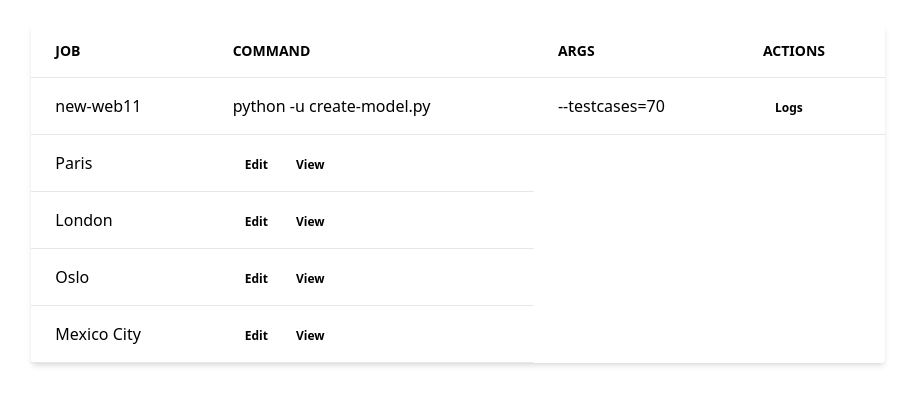
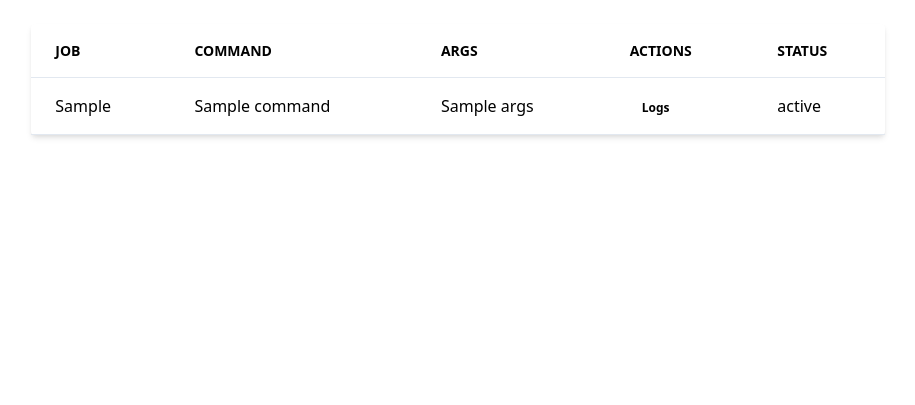
Before and after one commit to govindKAG/MLFrontend, a Flask app: template templates/tables.html in a window 1280 px wide. Shown: the top 405 px of the page, without its empty margins (182-1097 px from the left). Run offline with Flask 2, Linux system fonts and the light colour scheme; the template is opened without the code that fills it: most values are stand-ins (such as "Sample title", 1, 10 or a date in 2020).

Commit message:
working trainjob list view

```diff
--- a/app.py
+++ b/app.py
@@ -58,8 +58,9 @@
             shell = True)
     pods = json.loads(pods)
     items = pods['items']
-    statuses = {i['metadata']['labels']['job-name']:{ 'status':i['status']['phase'], 'command':i['spec']['containers'][0]['command'],'args':i['spec']['containers'][0]['args']} for i in items}
-    return json.dumps(statuses)
+    statuses = {i['metadata']['labels']['job-name']:{ 'status':i['status']['phase'], 'command':' '.join(i['spec']['containers'][0]['command']),'args':' '.join(i['spec']['containers'][0]['args'])} for i in items}
+    #return json.dumps(statuses)
+    return render_template('tables.html', statuses=statuses)
     #return  flask.Response(pods, mimetype='text/plain')
 
 @app.route("/download/<path>")
--- a/templates/tables.html
+++ b/templates/tables.html
@@ -14,46 +14,21 @@
           <th class="py-4 px-6 bg-grey-lightest font-bold uppercase text-sm text-grey-dark border-b border-grey-light">Job</th>
           <th class="py-4 px-6 bg-grey-lightest font-bold uppercase text-sm text-grey-dark border-b border-grey-light">Command</th>
           <th class="py-4 px-6 bg-grey-lightest font-bold uppercase text-sm text-grey-dark border-b border-grey-light">Args</th>
-          <th class="py-4 px-6 bg-grey-lightest font-bold uppercase text-sm text-grey-dark border-b border-grey-light">actions</th>
+          <th class="py-4 px-6 bg-grey-lightest font-bold uppercase text-sm text-grey-dark border-b border-grey-light">Actions</th>
+          <th class="py-4 px-6 bg-grey-lightest font-bold uppercase text-sm text-grey-dark border-b border-grey-light">Status</th>
         </tr>
       </thead>
       <tbody>
+        {% for train_job  in statuses %}
         <tr class="hover:bg-grey-lighter">
-          <td class="py-4 px-6 border-b border-grey-light">new-web11</td>
-          <td class="py-4 px-6 border-b border-grey-light">python -u create-model.py</td>
-          <td class="py-4 px-6 border-b border-grey-light">--testcases=70</td>
+          <td class="py-4 px-6 border-b border-grey-light">{{train_job}}</td>
+          <td class="py-4 px-6 border-b border-grey-light">{{statuses[train_job]['command']}}</td>
+          <td class="py-4 px-6 border-b border-grey-light">{{statuses[train_job]['args']}}</td>
           <td class="py-4 px-6 border-b border-grey-light">
-            <a href="#" class="text-grey-lighter font-bold py-1 px-3 rounded text-xs bg-green hover:bg-green-dark">Logs</a>
+                  <a href="{{url_for('trainlog', train_name=train_job)}}" class="text-grey-lighter font-bold py-1 px-3 rounded text-xs bg-indigo hover:bg-indigo-dark">Logs</a>
           </td>
-        </tr>
-        <tr class="hover:bg-grey-lighter">
-          <td class="py-4 px-6 border-b border-grey-light">Paris</td>
-          <td class="py-4 px-6 border-b border-grey-light">
-            <a href="#" class="text-grey-lighter font-bold py-1 px-3 rounded text-xs bg-green hover:bg-green-dark">Edit</a>
-            <a href="#" class="text-grey-lighter font-bold py-1 px-3 rounded text-xs bg-blue hover:bg-blue-dark">View</a>
-          </td>
-        </tr>
-        <tr class="hover:bg-grey-lighter">
-          <td class="py-4 px-6 border-b border-grey-light">London</td>
-          <td class="py-4 px-6 border-b border-grey-light">
-            <a href="#" class="text-grey-lighter font-bold py-1 px-3 rounded text-xs bg-green hover:bg-green-dark">Edit</a>
-            <a href="#" class="text-grey-lighter font-bold py-1 px-3 rounded text-xs bg-blue hover:bg-blue-dark">View</a>
-          </td>
-        </tr>
-        <tr class="hover:bg-grey-lighter">
-          <td class="py-4 px-6 border-b border-grey-light">Oslo</td>
-          <td class="py-4 px-6 border-b border-grey-light">
-            <a href="#" class="text-grey-lighter font-bold py-1 px-3 rounded text-xs bg-green hover:bg-green-dark">Edit</a>
-            <a href="#" class="text-grey-lighter font-bold py-1 px-3 rounded text-xs bg-blue hover:bg-blue-dark">View</a>
-          </td>
-        </tr>
-        <tr class="hover:bg-grey-lighter">
-          <td class="py-4 px-6 border-b border-grey-light">Mexico City</td>
-          <td class="py-4 px-6 border-b border-grey-light">
-            <a href="#" class="text-grey-lighter font-bold py-1 px-3 rounded text-xs bg-green hover:bg-green-dark">Edit</a>
-            <a href="#" class="text-grey-lighter font-bold py-1 px-3 rounded text-xs bg-blue hover:bg-blue-dark">View</a>
-          </td>
-        </tr>
+          <td class="py-4 px-6 border-b border-grey-light">{{statuses[train_job]['status']}}</td>
+          {% endfor %}
       </tbody>
     </table>
   </div>
```
